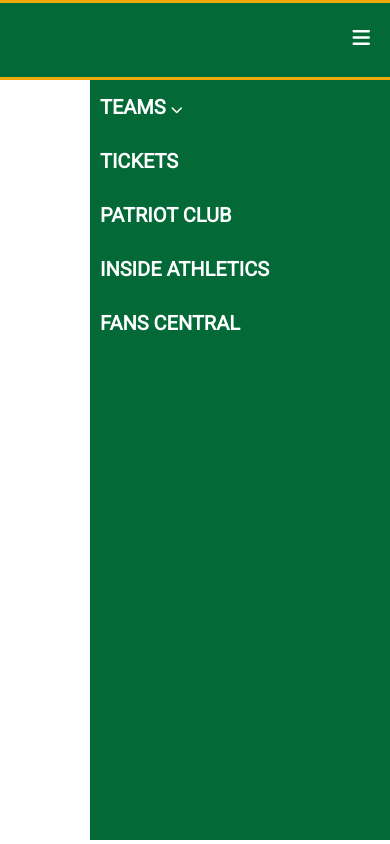
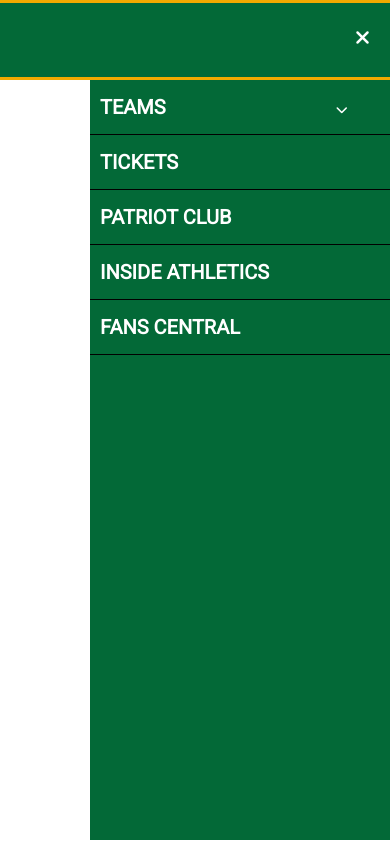
Before and after one commit to ChaseTheCoder/learfield, a plain HTML site: page index.html in a window 390 px wide. Drawn offline with Linux system fonts and the light colour scheme.

Commit message:
feature: hover nav icon change side menu appears

```diff
--- a/index.html
+++ b/index.html
@@ -14,7 +14,7 @@
   <nav>
     <ul class="menu">
       <li class="item has-submenu">
-      <a tabindex="0" href="#">TEAMS</a>
+      <a class="accordion" tabindex="0" href="#">TEAMS</a>
         <div class="submenu">
           <ul class="subitem mens-sports">
             <li class="subitem title"><a href="#">MEN'S SPORTS</a></li>
@@ -33,7 +33,7 @@
       <li class="item"><a href="#">INSIDE ATHLETICS</a></li>
       <li class="item"><a href="#">FANS CENTRAL</a></li>
     </ul>
-    <div class="toggle"><a href="#"><i class="fas fa-bars"></i></a></div>
+    <div class="toggle"><a href="#"><span class="toggle-icon"></span></a></div>
   </nav>
 </body>
 </html>
--- a/style.css
+++ b/style.css
@@ -26,7 +26,12 @@ nav a{
   list-style: none;
 }
 
-/* Full Width */
+.toggle-icon::before{
+  font-family: "Font Awesome 5 Free";
+  content: "\f0c9";
+}
+
+/* Full Width ----------------------------------------------- */
 @media all and (min-width: 1024px){
   .item{
     position: relative;
@@ -100,7 +105,7 @@ nav a{
   }
 }
 
-/* Mobile Width */
+/* Mobile Width ----------------------------------------------- */
 @media all and (max-width: 1024px){
   .toggle{
     font-size: 35px;
@@ -109,7 +114,7 @@ nav a{
   }
 
   .menu{
-    display: inline-block;
+    display: none;
     height: 90vh; /*your fixed height*/
     width: 300px;
     position: absolute; /* keeps it below nav */
@@ -121,6 +126,14 @@ nav a{
   .menu li a{
     display: block;
     padding: 15px 10px;
+    border-bottom: 1px solid black;
+  }
+
+  nav:hover .menu{
+    display: block;
+  }
+  nav:hover .toggle-icon::before{
+    content: "\f00d";
   }
 
   /* FA Chevron Down Arrow */
@@ -131,7 +144,7 @@ nav a{
     font-weight: 900;
     content: "\f078";
     color:#FFFFFF;
-    padding-left: 5px;
+    padding-left: 170px;
   }
 
   /* submenu */
@@ -150,4 +163,8 @@ nav a{
     border-bottom: 1px solid #000000;
     width: 100%;
   }
+
+  .has-submenu a:active .submenu{
+    display: block;
+  }
 }
```
